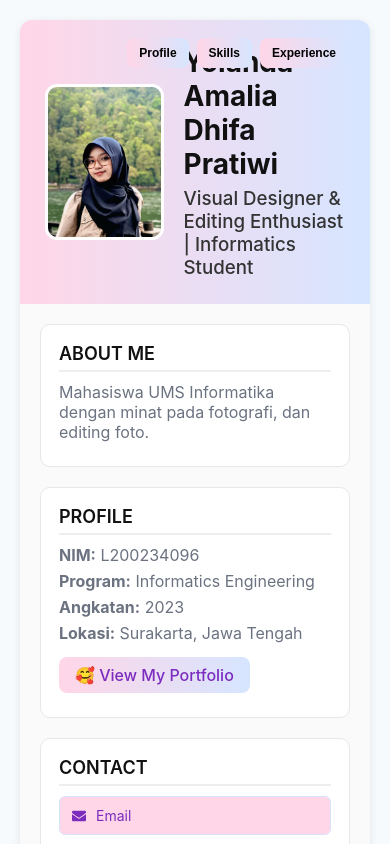
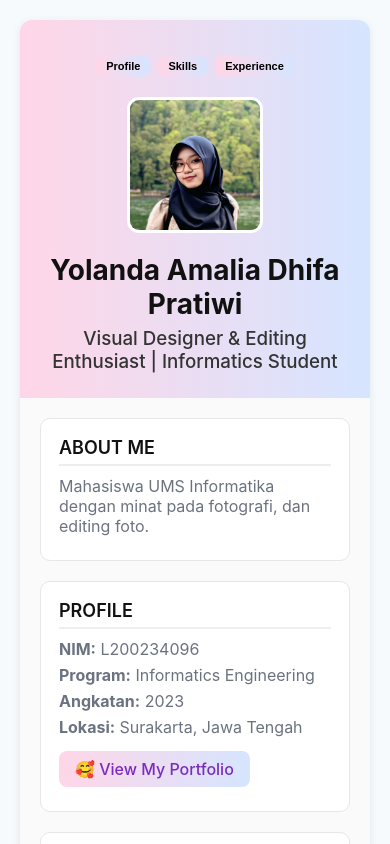
Before and after one commit to YolandaAmaliaDhifaPratiwi/tugas-spa, a React (Vite) app: page / in a window 390 px wide. Shown: the top 844 px of the page. Built offline with nearby package versions, Linux system fonts and the light colour scheme.

Commit message:
Update index.css

```diff
--- a/src/index.css
+++ b/src/index.css
@@ -41,7 +41,7 @@ body {
   box-shadow: 0 2px 8px rgba(0,0,0,0.08);
   overflow: hidden;
   margin-bottom: 20px;
-  position: relative; /* untuk mini nav tombol di dalam card */
+  position: relative;
 }
 
 .profile-header {
@@ -331,9 +331,34 @@ body {
 }
 
 /* ============================
-   RESPONSIVE HP
+   RESPONSIVE HP (SAFE)
 =========================== */
-/* Media query HP dihapus agar tampilan HP sama seperti desktop */
+@media (max-width: 700px) {
+  .profile-header {
+    flex-direction: column; /* foto di atas, nama di bawah */
+    align-items: center;
+    text-align: center;
+  }
+
+  .profile-photo {
+    width: 130px;
+    height: 130px;
+  }
+
+  .profile-nav {
+    position: relative; /* ikut flow card, tidak absolute */
+    top: auto;
+    right: auto;
+    justify-content: center;
+    margin-top: 10px;
+    gap: 8px;
+  }
+
+  .profile-nav button {
+    padding: 5px 10px;
+    font-size: 11px;
+  }
+}
 
 /* ============================
    LAPTOP / DESKTOP ADJUSTMENTS
```
